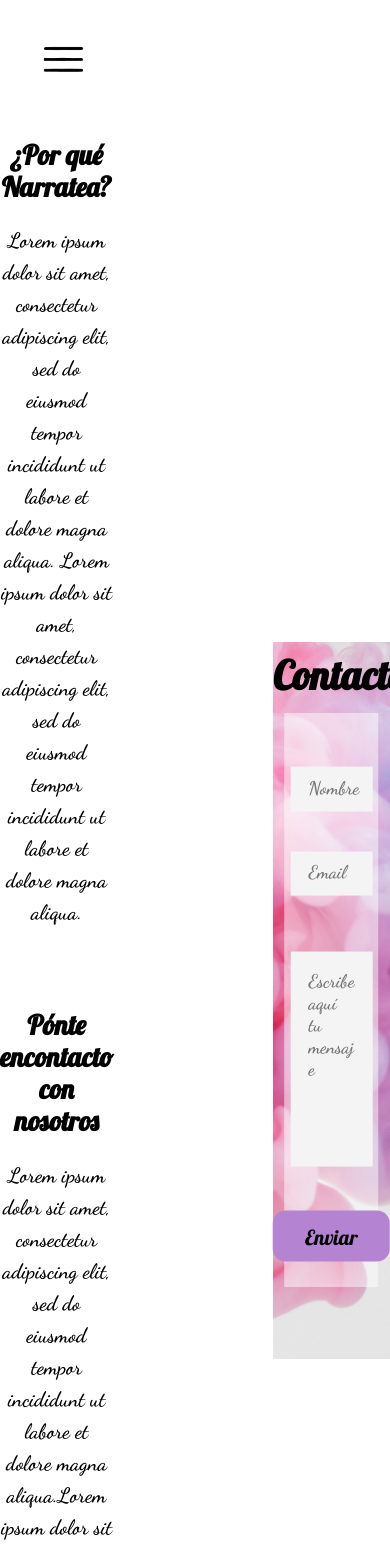
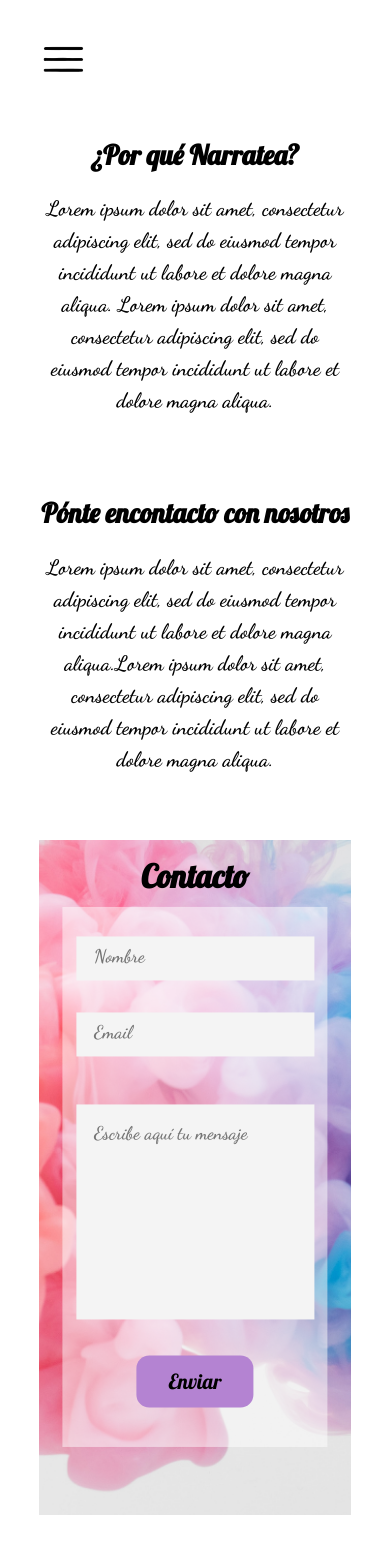
Before and after one commit to JJessa/Narratea, a Vue app: page /about in a window 390 px wide. Shown: the top 1551 px of the page. Built offline with nearby package versions, Linux system fonts and the light colour scheme.

Commit message:
responsive aboutUs realizado

```diff
--- a/src/views/AboutUsView.vue
+++ b/src/views/AboutUsView.vue
@@ -59,8 +59,8 @@ import Footer from '../components/Footer.vue'
   font-size: 1.3rem;
 }
 .background_div {
-  width: 30vw;
-  height: 85vh;
+  width: 28vw;
+  height: 80vh;
   background-image: url("../assets/images/narratea_fondo.png");
   background-size:cover;
   background-repeat: no-repeat;
@@ -74,8 +74,8 @@ import Footer from '../components/Footer.vue'
   margin: .5rem auto;
 }
 .form_div {
-  width: 80%;
-  height: 80%;
+  width: 85%;
+  height: 75%;
   background-color: #FFFFFF80;
   position: absolute;
   top: 50%;
@@ -119,6 +119,42 @@ button {
   font-size: 1.3rem;
   border: none;
   border-radius: 0.8rem;
-  margin-top: 2.5rem;
+  margin-top: 2rem;
+  margin-bottom: 2rem;
  }
+
+ @media (max-width: 850px)  {
+  .div_total {
+  display: block;
+}
+
+.div_questions {
+  width: 80vw;
+  margin: 0 auto;
+}
+.background_div {
+  width: 80vw;
+  height: 80vh;
+  margin: 4rem auto;
+}
+.background_div h2 {
+  font-size: 2rem;
+  padding: 1rem;
+}
+.form_div {
+  width: 85%;
+  height: 80%;
+}
+input {
+  width: 60vw;
+  margin-top: 2rem;
+  border: none;
+}
+
+textarea {
+  width: 60vw;
+  margin-top: 3rem;
+}
+
+}
 </style>
```
